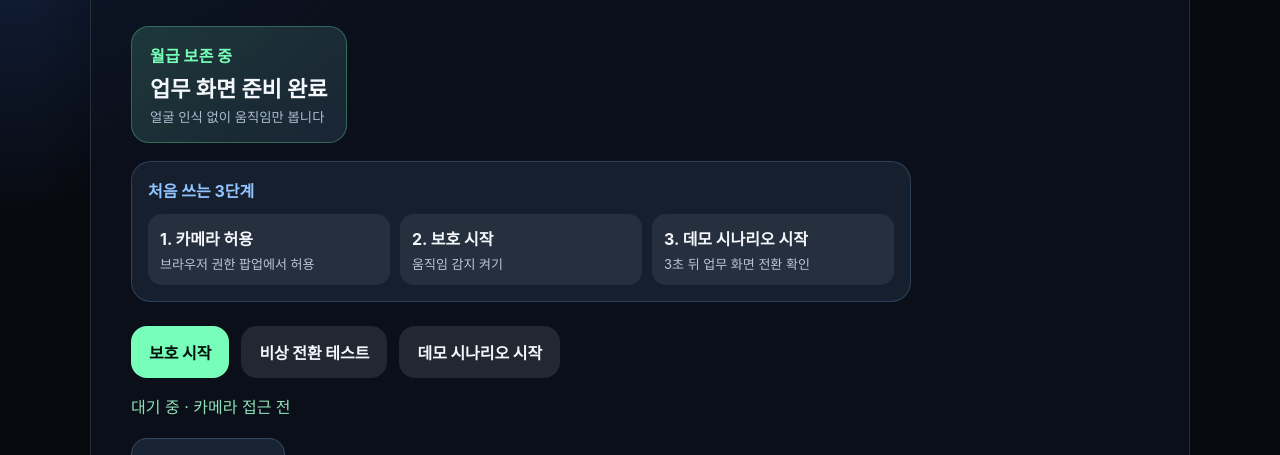
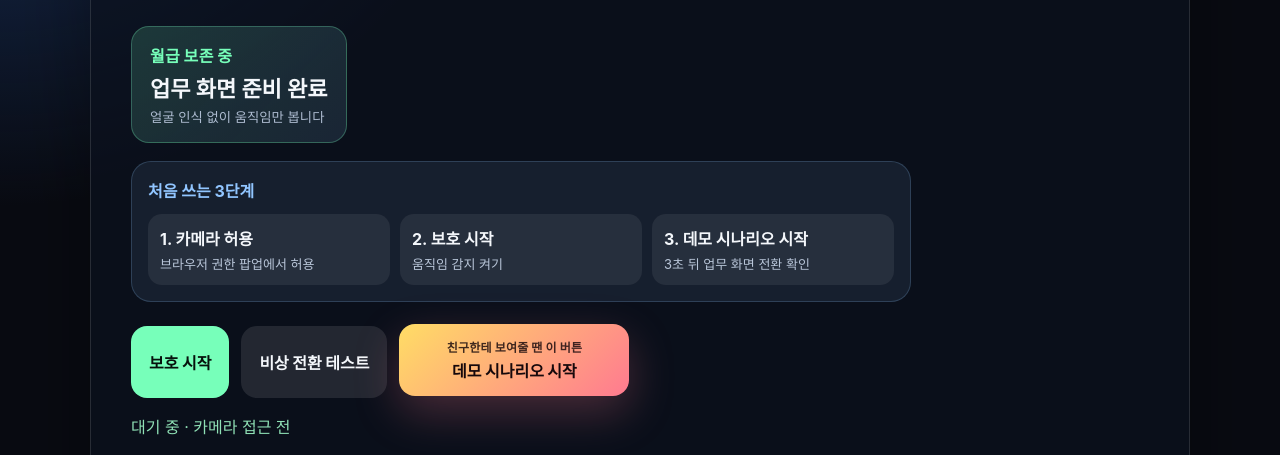
Before and after one commit to 2Eungk/latest-trends-2026, a website: page index.html in a window 1280 px wide. Shown: the part 338-793 px from the top of the page. Drawn offline with Linux system fonts and the light colour scheme.

Commit message:
feat: emphasize friend demo action

```diff
--- a/index.html
+++ b/index.html
@@ -28,7 +28,7 @@
         <div class="hero-actions">
           <button id="startButton" class="primary">보호 시작</button>
           <button id="demoButton" class="ghost">비상 전환 테스트</button>
-          <button id="scenarioDemoButton" class="ghost">데모 시나리오 시작</button>
+          <button id="scenarioDemoButton" class="scenario-primary"><span>친구한테 보여줄 땐 이 버튼</span>데모 시나리오 시작</button>
           <button id="restoreButton" class="ghost hidden">원래 화면 복귀</button>
         </div>
         <p id="status" class="status">대기 중 · 카메라 접근 전</p>
--- a/scripts/check-static-contract.mjs
+++ b/scripts/check-static-contract.mjs
@@ -27,6 +27,8 @@ assert.match(indexHtml, /업무 화면 준비 완료/, 'landing should communica
 assert.match(indexHtml, /주소창 카메라 아이콘/, 'landing should explain how to recover from blocked camera permission');
 assert.match(indexHtml, /상단\/뒤쪽 배경/, 'landing should guide users toward rear-background tuning');
 assert.match(indexHtml, /데모 시나리오 시작/, 'landing should include a showable demo scenario button');
+assert.match(indexHtml, /친구한테 보여줄 땐 이 버튼/, 'landing should make the friend demo action obvious');
+assert.match(indexHtml, /scenario-primary/, 'demo scenario button should have a distinct visual class');
 assert.match(indexHtml, /demoCountdown/, 'landing should include a countdown display region');
 assert.match(indexHtml, /Notion 프로젝트 보드/, 'cover selector should include a Notion-style board');
 assert.match(indexHtml, /캘린더\/회의 일정/, 'cover selector should include a calendar-style schedule');
--- a/styles.css
+++ b/styles.css
@@ -26,9 +26,12 @@ h1 { margin: 0; font-size: clamp(44px, 8vw, 92px); letter-spacing: -0.07em; }
 .first-run-guide b { color: #f4f7fb; }
 .first-run-guide span { color: #b9c6d9; font-size: 13px; }
 .hero-actions { display: flex; flex-wrap: wrap; gap: 12px; margin-top: 24px; }
-.primary, .ghost { padding: 14px 18px; border-radius: 16px; font-weight: 800; }
+.primary, .ghost, .scenario-primary { padding: 14px 18px; border-radius: 16px; font-weight: 800; }
 .primary { background: #77ffba; color: #06110c; }
 .ghost { background: rgba(255,255,255,.1); color: #f4f7fb; }
+.scenario-primary { display: grid; gap: 3px; min-width: 230px; background: linear-gradient(135deg, #ffdd65, #ff7a90); color: #16080b; box-shadow: 0 16px 45px rgba(255,122,144,.26); transform: translateY(-2px); }
+.scenario-primary span { font-size: 12px; letter-spacing: .02em; opacity: .82; }
+.scenario-primary:disabled { opacity: .72; transform: none; cursor: wait; }
 .hidden { display: none !important; }
 .status { color: #8fe0b5; min-height: 24px; }
 .demo-countdown { display: inline-flex; margin-top: 4px; padding: 12px 14px; border-radius: 16px; background: rgba(145,197,255,.11); border: 1px solid rgba(145,197,255,.22); color: #dbeaff; font-weight: 900; }
```
